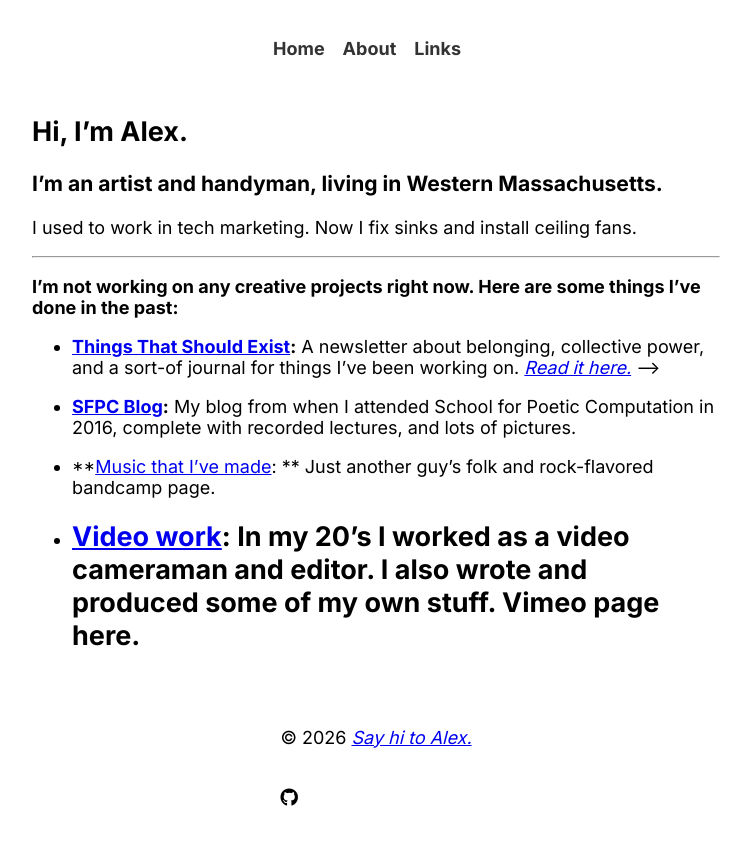
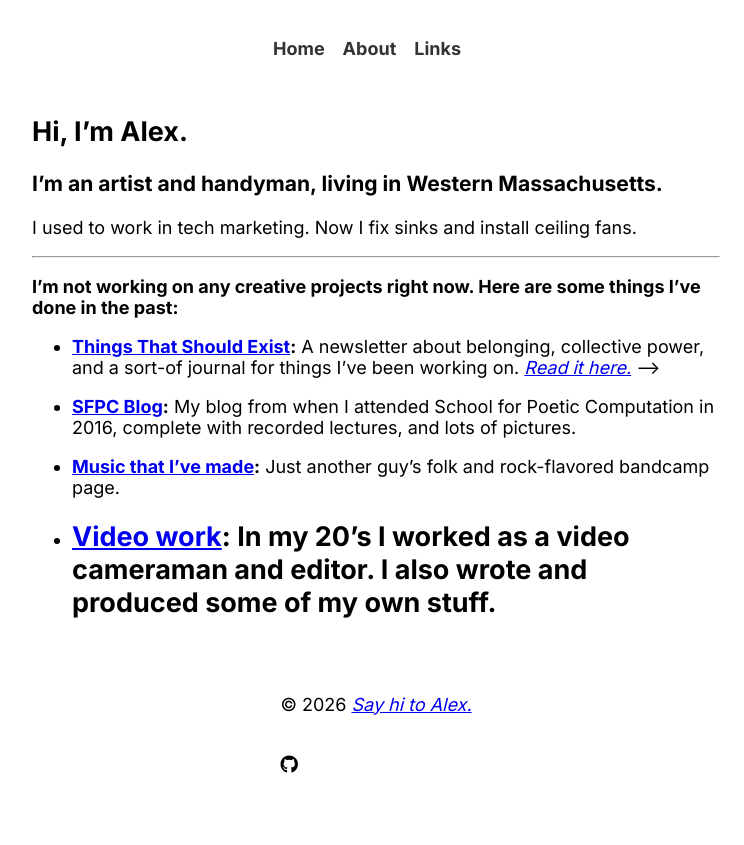
Before and after one commit to alexdwagner/alexdwagner.github.io, a Jekyll site: the page built from index.md, in a window 1280 px wide. Shown: the top 845 px of the page, without its empty margins (264-1008 px from the left). Built offline with Jekyll 4.4.1, drawn with Linux system fonts in a browser that asks for light colours.

Commit message:
Home page typo 5

```diff
--- a/index.md
+++ b/index.md
@@ -21,8 +21,7 @@ I used to work in tech marketing. Now I fix sinks and install ceiling fans.
 
 * **[SFPC Blog](https://alexwagner.xyz/sfpc-blog-index/):** My blog from when I attended School for Poetic Computation in 2016, complete with recorded lectures, and lots of pictures.
 
-* **[Music that I've made](https://alextimer.bandcamp.com/):
-** Just another guy's folk and rock-flavored bandcamp page.
+* **[Music that I've made](https://alextimer.bandcamp.com/):** Just another guy's folk and rock-flavored bandcamp page.
 
-* **[Video work](https://vimeo.com/adwagner):** In my 20's I worked as a video cameraman and editor. I also wrote and produced some of my own stuff. Vimeo page here.
+* **[Video work](https://vimeo.com/adwagner):** In my 20's I worked as a video cameraman and editor. I also wrote and produced some of my own stuff.
 ---
```
